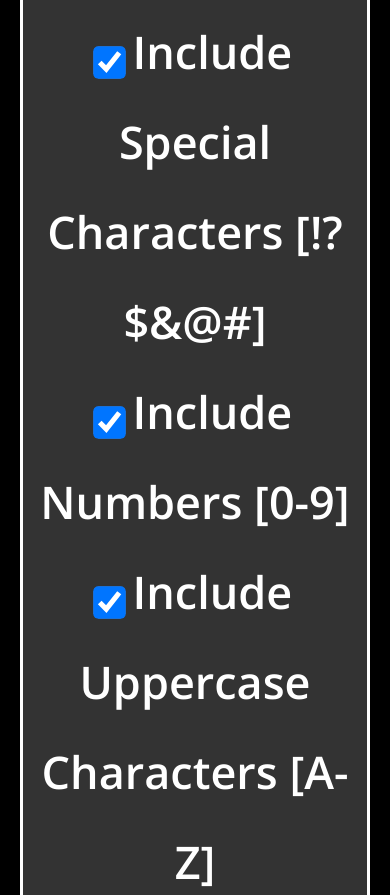
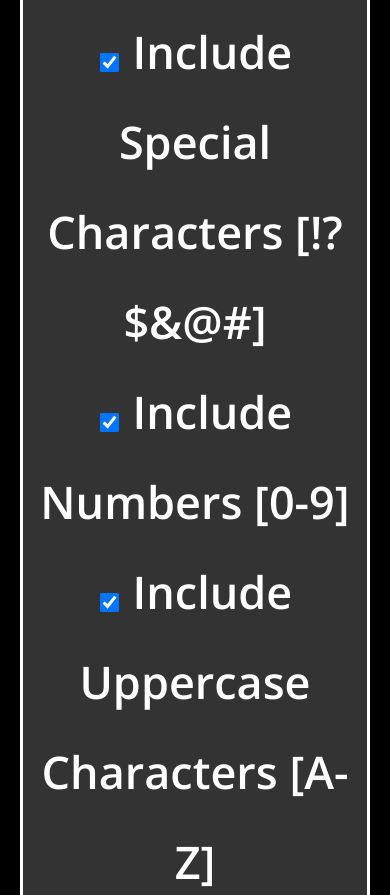
Before and after one commit to K1llf0rce/simple-passgen, a plain HTML site: page index.html in a window 390 px wide. Shown: the part 1898-2793 px from the top of the page. Drawn offline with nearby package versions, Linux system fonts and the light colour scheme.

Commit message:
fix checkboxes on mobile hopefully

```diff
--- a/simplepassgen/css/styles.css
+++ b/simplepassgen/css/styles.css
@@ -214,6 +214,10 @@ body {
         padding: 0;
     }
     input[type=checkbox] {
-        transform: scale(2.5);
+        transform: scale(1.5);
+    }
+    .checkboxResize {
+        margin: 10px;
+        padding: 5px
     }
 }
```
